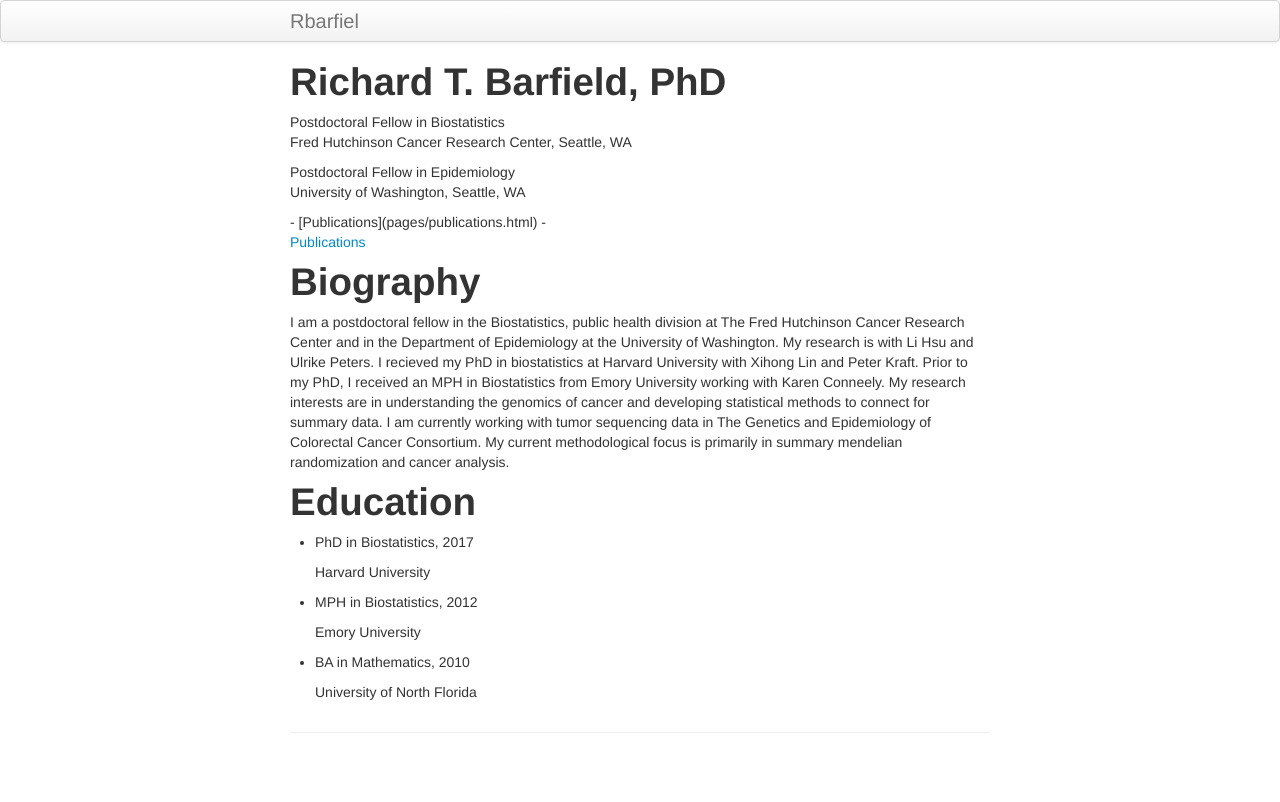
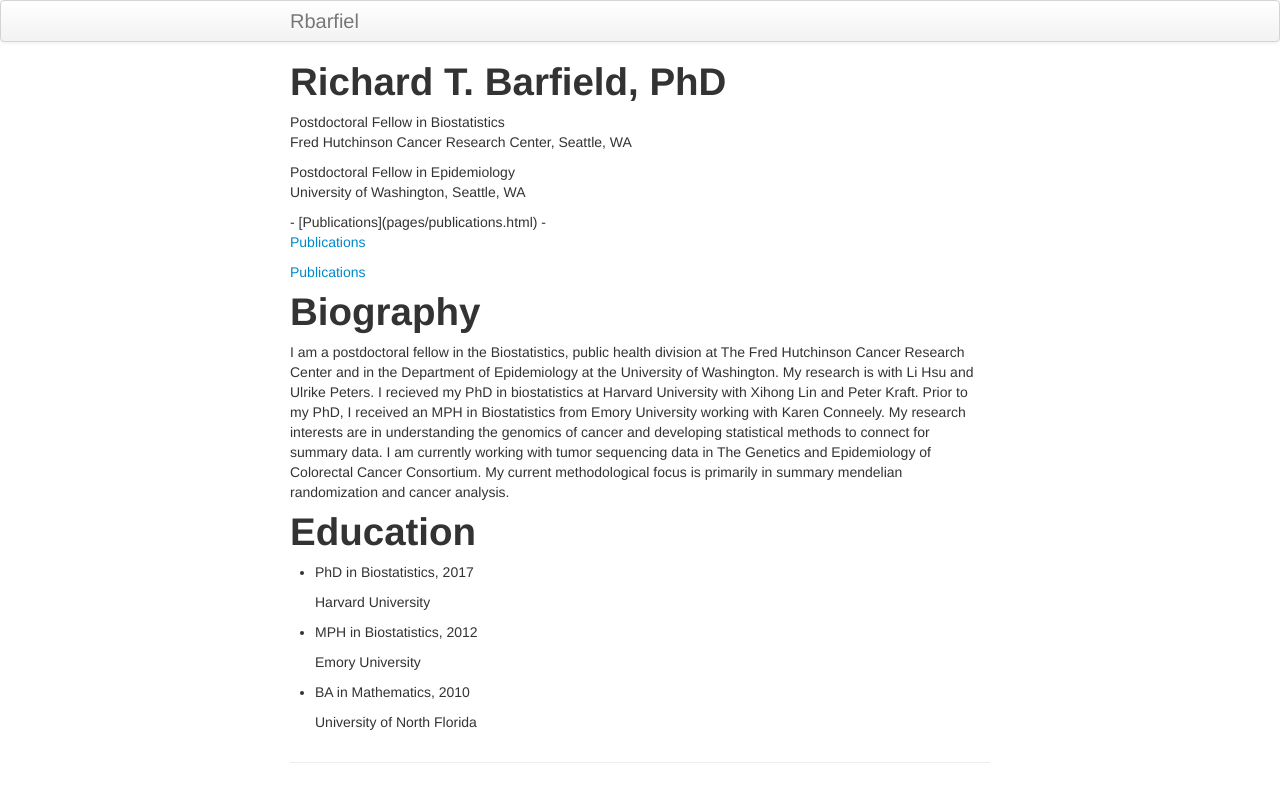
Before and after one commit to rbarfield/Barfield_website, a Jekyll site: the page built from index.md, in a window 1280 px wide. Shown: the top 802 px of the page. Built offline with Jekyll 4.4.1, drawn with Linux system fonts in a browser that asks for light colours.

Commit message:
Initial commit

```diff
--- a/index.md
+++ b/index.md
@@ -12,6 +12,7 @@ title: Richard T. Barfield, PhD
 
 - [Publications](pages/publications.html)
 - <p class="view"><a href="{{ site.url }}pages/publications.html"> Publications </a></p>
+          <p class="view"><a href="{{ site.url }}pages/publications.html"> Publications </a></p>
 
 
 
```
